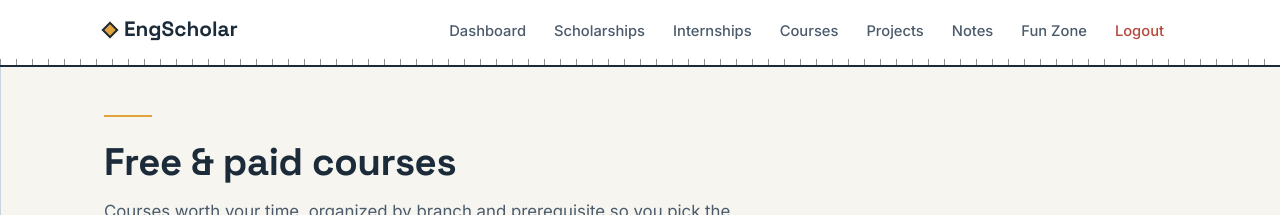
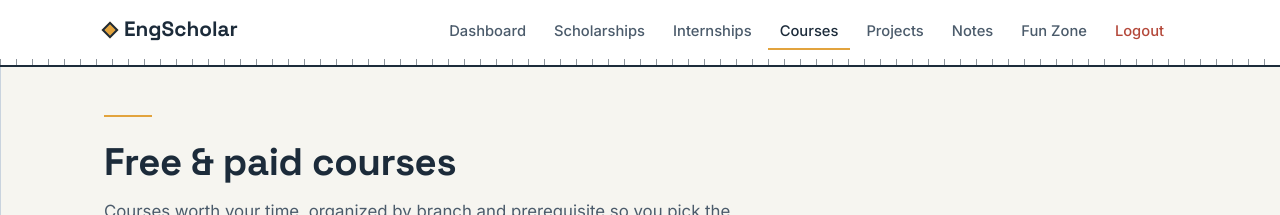
Before and after one commit to Ahalya06/EngScholar, a Flask app: page /courses in a window 1280 px wide. Shown: the top 215 px of the page. Run offline with Flask 3, Linux system fonts and the light colour scheme; the visitor is signed in with stand-in values (Sample User, id 1).

Commit message:
Fix courses page

```diff
--- a/app.py
+++ b/app.py
@@ -661,7 +661,7 @@ def projects():
 def courses():
 
     return render_template(
-        "Courses.html"
+        "courses.html"
     )
 
 
--- a/templates/base.html
+++ b/templates/base.html
@@ -24,7 +24,7 @@
                     <li><a href="/dashboard" class="{{ 'active' if request.path == '/dashboard' }}">Dashboard</a></li>
                     <li><a href="/scholarships" class="{{ 'active' if request.path == '/scholarships' }}">Scholarships</a></li>
                     <li><a href="/internships" class="{{ 'active' if request.path == '/internships' }}">Internships</a></li>
-                    <li><a href="/Courses" class="{{ 'active' if request.path == '/Courses' }}">Courses</a></li>
+                   <li><a href="{{ url_for('courses') }}" class="{{ 'active' if request.path == '/courses' }}">Courses</a></li>
                     <li><a href="/projects" class="{{ 'active' if request.path == '/projects' }}">Projects</a></li>
                     <li><a href="/notes" class="{{ 'active' if request.path in ['/notes', '/view-notes'] }}">Notes</a></li>
                     <li><a href="/memes" class="{{ 'active' if request.path == '/memes' }}">Fun Zone</a></li>
```
